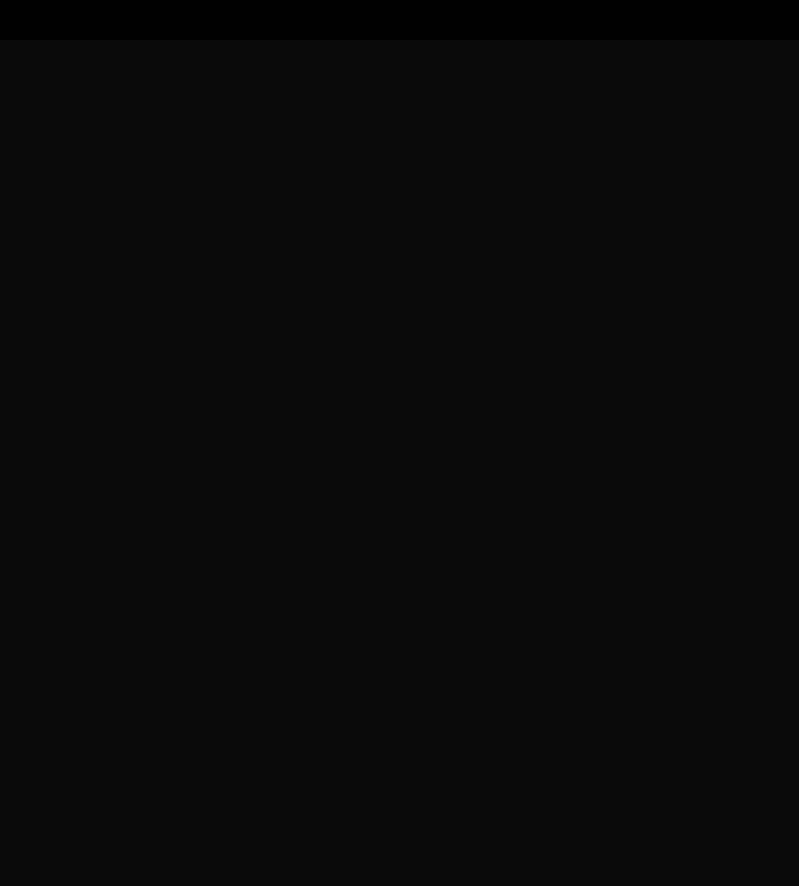
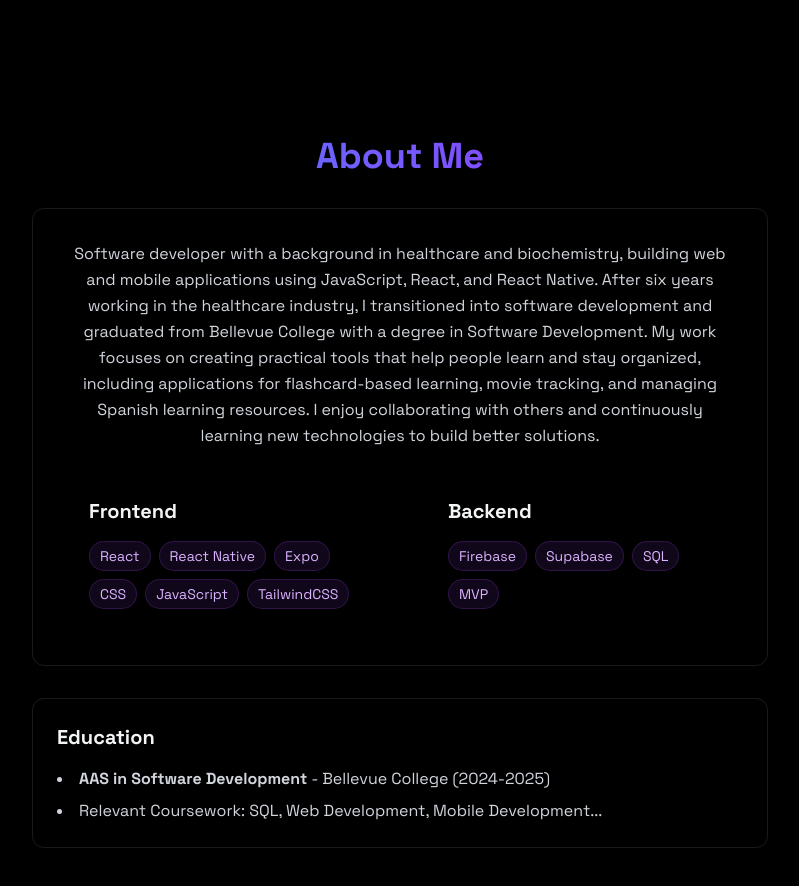
Before and after one commit to AnastasiaTaucci/my_portfolio_react, a React (Vite) app: page / in a window 1280 px wide. Shown: the part 760-1646 px from the top of the page, without its empty margins (240-1039 px from the left). Before the commit the page ends 800 px from the top, so only its background shows below. Built offline with nearby package versions, Linux system fonts and the light colour scheme.

Commit message:
create about section

```diff
--- a/src/App.jsx
+++ b/src/App.jsx
@@ -4,6 +4,7 @@
 import MobileMenu from "./components/MobileMenu";
 import { useState } from "react";
 import Home from "./components/sections/Home";
+import About from "./components/sections/About";
 
 function App() {
   const [isLoaded, setIsLoaded] = useState(false);
@@ -25,6 +26,7 @@
         <NavBar menuOpen={menuOpen} setMenuOpen={setMenuOpen} />
         <MobileMenu menuOpen={menuOpen} setMenuOpen={setMenuOpen} />
         <Home />
+        <About />
       </div>
     </>
   );
--- a/src/components/LoadingScreen.jsx
+++ b/src/components/LoadingScreen.jsx
@@ -28,8 +28,8 @@
         {text} <span className="animate-blink ml-1"> | </span>
       </div>
 
-      <div className="w-[200px] h-[2px] bg-gray-800 rounded overflow-hidden">
-        <div className="w-[40%] h-full bg-blue-500 shadow-[0_0_15px_#3b82f6] animate-loading-bar"></div>
+      <div className="w-[300px] h-[2px] bg-gray-800 rounded overflow-hidden">
+        <div className="w-[40%] h-full bg-gradient-to-r from-purple-500 to-purple-700 shadow-[0_0_20px_#c084fc] animate-loading-bar"></div>
       </div>
     </div>
   );
--- a/src/components/NavBar.jsx
+++ b/src/components/NavBar.jsx
@@ -10,7 +10,7 @@
       <div className="max-w-5xl mx-auto px-4">
         <div className="flex justify-between items-center h-16">
           <a href="#home" className="font-mono text-xl font-bold text-white">
-            AnaTauva
+            Ana<span className="text-purple-400">Tauva</span>
           </a>
 
           {/* mobile menu button */}
--- a/src/components/sections/About.jsx
+++ b/src/components/sections/About.jsx
@@ -0,0 +1,226 @@
+function About() {
+  const frontendSkills = [
+    "React",
+    "React Native",
+    "Expo",
+    "CSS",
+    "JavaScript",
+    "TailwindCSS",
+  ];
+
+  const backendSkills = ["Firebase", "Supabase", "SQL", "MVP"];
+
+  return (
+    <section
+      id="about"
+      className="
+            min-h-screen
+            flex
+            justify-center
+            items-center
+            py-24
+        "
+    >
+      <div
+        className="
+                    max-w-3xl
+                    mx-auto
+                    px-4
+                    space-y-8
+                "
+      >
+        <h2
+          className="
+                    text-3xl
+                    md:text-4xl
+                    font-bold
+                    mb-8
+                    bg-gradient-to-r
+                    from-blue-500
+                    to-purple-600
+                    bg-clip-text
+                    text-transparent
+                    text-center
+                "
+        >
+          About Me
+        </h2>
+
+        <div
+          className="
+                    rounded-xl
+                    p-8
+                    border-white/10
+                    border
+                    hover:-translate-y-1
+                    transition
+                "
+        >
+          <p
+            className="
+                        text-gray-300
+                        max-w-2xl
+                        text-center
+                        mx-auto
+                        mb-6
+                        leading-relaxed
+                    "
+          >
+            Software developer with a background in healthcare and biochemistry,
+            building web and mobile applications using JavaScript, React, and
+            React Native. After six years working in the healthcare industry, I
+            transitioned into software development and graduated from Bellevue
+            College with a degree in Software Development. My work focuses on
+            creating practical tools that help people learn and stay organized,
+            including applications for flashcard-based learning, movie tracking,
+            and managing Spanish learning resources. I enjoy collaborating with
+            others and continuously learning new technologies to build better
+            solutions.
+          </p>
+
+          <div
+            className="
+                        grid
+                        grid-cols-1
+                        md:grid-cols-2
+                        gap-12
+                    "
+          >
+            {/* FrontEnd skills list */}
+            <div
+              className="
+                            rounded-xl
+                            p-6
+                            hover:-translate-y-1
+                            transition
+                        "
+            >
+              <h3
+                className="
+                                text-xl
+                                font-bold
+                                mb-4
+                            "
+              >
+                Frontend
+              </h3>
+              <div
+                className="
+                                flex
+                                flex-wrap
+                                gap-2
+                            "
+              >
+                {frontendSkills.map((skill, key) => (
+                  <span
+                    key={key}
+                    className="
+                                        bg-purple-500/10
+                                        text-purple-300
+                                        py-1
+                                        px-2.5
+                                        rounded-full
+                                        text-sm
+                                        hover:bg-purple-500/20
+                                        border
+                                        border-purple-500/20
+                                        transition
+                                    "
+                  >
+                    {skill}
+                  </span>
+                ))}
+              </div>
+            </div>
+            {/* BackEnd skills list */}
+            <div
+              className="
+                            rounded-xl
+                            p-6
+                            hover:-translate-y-1
+                            transition
+                        "
+            >
+              <h3
+                className="
+                                text-xl
+                                font-bold
+                                mb-4
+                            "
+              >
+                Backend
+              </h3>
+              <div
+                className="
+                                flex
+                                flex-wrap
+                                gap-2
+                            "
+              >
+                {backendSkills.map((skill, key) => (
+                  <span
+                    key={key}
+                    className="
+                                        bg-purple-500/10
+                                        text-purple-300
+                                        py-1
+                                        px-2.5
+                                        rounded-full
+                                        text-sm
+                                        hover:bg-purple-500/20
+                                        border
+                                        border-purple-500/20
+                                        transition
+                                    "
+                  >
+                    {skill}
+                  </span>
+                ))}
+              </div>
+            </div>
+          </div>
+        </div>
+
+      <div
+        className="
+                    p-6
+                    rounded-xl
+                    border-white/10
+                    border
+                    hover:-translate-y-1
+                    transition
+                "
+      >
+        <h3
+          className="
+                        text-xl
+                        font-bold
+                        mb-4
+                    "
+        >
+          Education
+        </h3>
+
+        <ul
+          className="
+                        list-disc
+                        list-inside
+                        text-gray-300
+                        space-y-2
+                    "
+        >
+          <li>
+            <strong> AAS in Software Development </strong> - Bellevue College
+            (2024-2025)
+          </li>
+          <li>
+            Relevant Coursework: SQL, Web Development, Mobile Development...
+          </li>
+        </ul>
+      </div>
+      </div>
+    </section>
+  );
+}
+
+export default About;
--- a/src/components/sections/Home.jsx
+++ b/src/components/sections/Home.jsx
@@ -18,13 +18,13 @@
         <div className="flex justify-center space-x-4">
           <a
             href="#projects"
-            className="bg-blue-500 text-white py-3 px-6 rounded font-medium transition duration-200 hover:-translate-y-0.5 hover:shadow-[0_0_15px_rgba(59, 130, 246, 0.4)]"
+            className="bg-purple-700 text-white py-3 px-6 rounded-lg font-medium transition duration-200 hover:-translate-y-0.5 hover:shadow-[0_0_15px_rgba(147, 51, 234, 0.4)]"
           >
             View Projects
           </a>
           <a
-            href="contact"
-            className="border border-blue-500/50 text-blue-500 py-3 px-6 rounded font-medium transition duration-200 hover:-translate-y-0.5 hover:shadow-[0_0_15px_rgba(59, 130, 246, 0.2)]  hover:bg-blue-500/10"
+            href="#contact"
+            className="border border-purple-500/65 text-purple-400 py-3 px-6 rounded-lg font-medium transition duration-200 hover:-translate-y-0.5 hover:shadow-[0_0_15px_rgba(147, 51, 234, 0.2)]  hover:bg-purple-400/10"
           >
             Contact Me
           </a>
```
